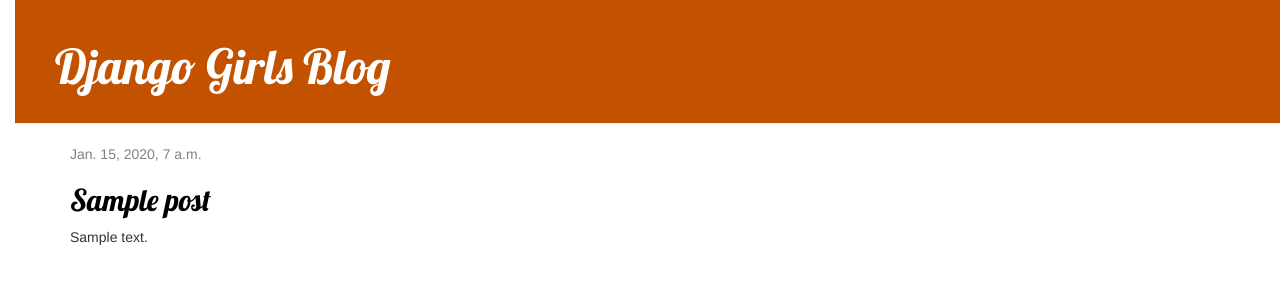
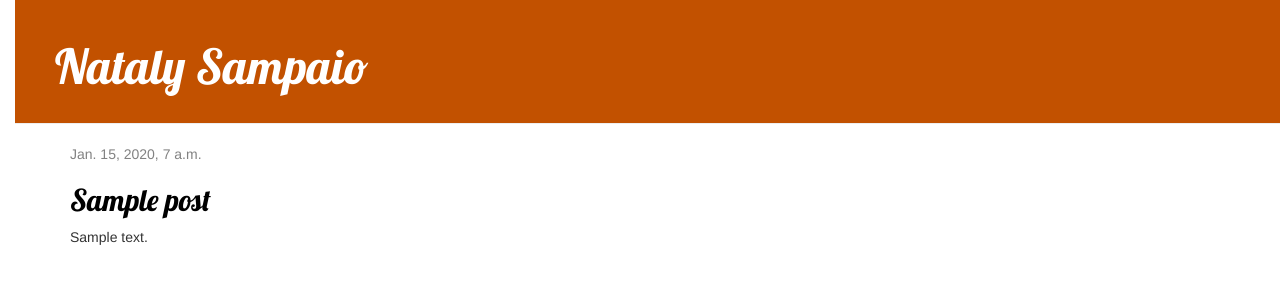
Before and after one commit to Nataly-Sampaio/my-first-blog, a Django app: page / in a window 1280 px wide. Shown: the top 300 px of the page. Run offline with Django 3.2, Linux system fonts and the light colour scheme; tables that the repository leaves empty hold one stand-in row (values such as "Sample post"); some libraries are stand-ins or nearby versions.

Commit message:
Update base.html

```diff
--- a/blog/templates/blog/base.html
+++ b/blog/templates/blog/base.html
@@ -1,7 +1,7 @@
 {% load static %}
 <html>
     <head>
-        <title>Django Girls blog</title>
+        <title>Nataly Sampaio</title>
         <link rel="stylesheet" href="//maxcdn.bootstrapcdn.com/bootstrap/3.2.0/css/bootstrap.min.css">
         <link rel="stylesheet" href="//maxcdn.bootstrapcdn.com/bootstrap/3.2.0/css/bootstrap-theme.min.css">
         <link href='//fonts.googleapis.com/css?family=Lobster&subset=latin,latin-ext' rel='stylesheet' type='text/css'>
@@ -10,7 +10,7 @@
     {% load static %}
     <html>
         <head>
-            <title>Django Girls blog</title>
+            <title>Nataly Sampaio</title>
             <link rel="stylesheet" href="//maxcdn.bootstrapcdn.com/bootstrap/3.2.0/css/bootstrap.min.css">
             <link rel="stylesheet" href="//maxcdn.bootstrapcdn.com/bootstrap/3.2.0/css/bootstrap-theme.min.css">
             <link href='//fonts.googleapis.com/css?family=Lobster&subset=latin,latin-ext' rel='stylesheet' type='text/css'>
@@ -18,7 +18,7 @@
         </head>
         <body>
             <div class="page-header">
-                <h1><a href="/">Django Girls Blog</a></h1>
+                <h1><a href="/">Nataly Sampaio</a></h1>
             </div>
             <div class="content container">
                 <div class="row">
```
